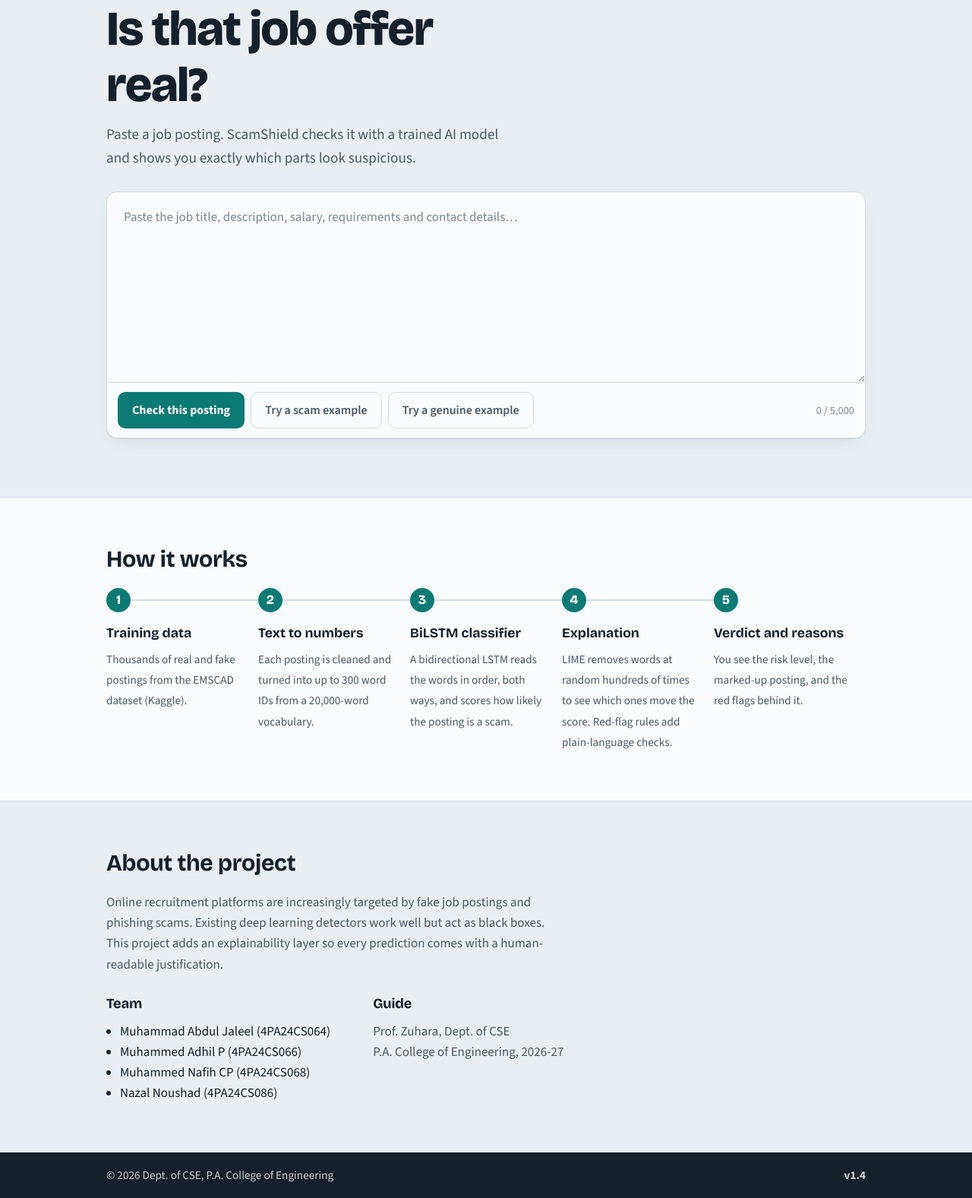
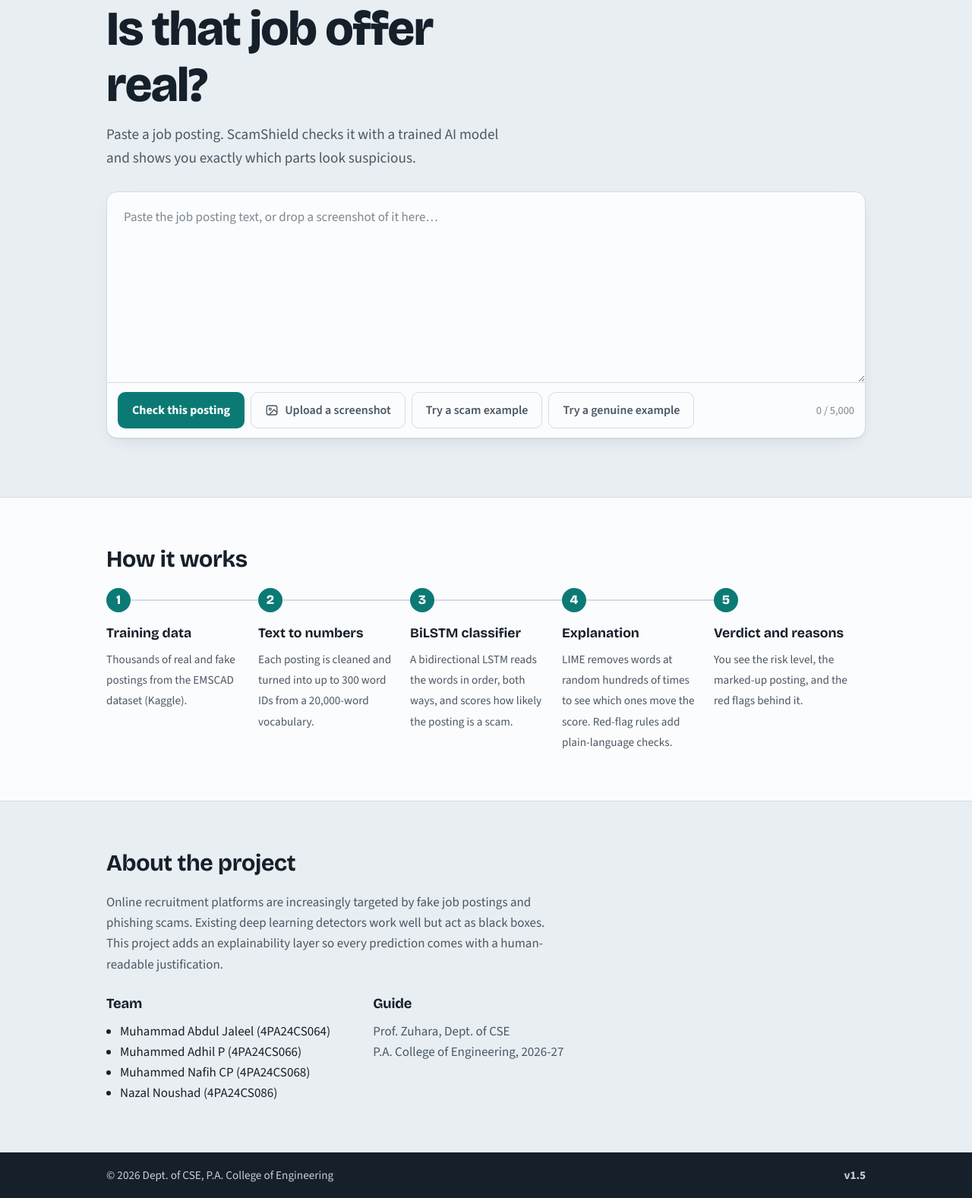
Before and after one commit to muhammad-12pa/hiring-scam-detector, a Flask app: page / in a window 1280 px wide. Shown: the part 111-1688 px from the top of the page at 76% size. Run offline with Flask 3, Linux system fonts and the light colour scheme; parts of the project's set-up code (start-up, migrations or seed data) failed here and were passed over.

Commit message:
v1.5: read job posts from screenshots (in-browser OCR)
- "Upload a screenshot" button, plus paste (Ctrl+V) and drag-and-drop onto the text box
- Tesseract.js 5.1.1 runs in the visitor's browser (lazy-loaded from jsDelivr, ~7 MB
  on first use, cached after); the image never reaches the server
- Small images are enlarged before reading; chat timestamps removed and wrapped lines
  re-joined; recognised text goes into the box to review before checking
- Progress bar, thumbnail, and plain-language errors (wrong file type, >10 MB, no text,
  reader failed to load)

Co-Authored-By: Claude Opus 5.5 <noreply@anthropic.com>
Claude-Session: https://claude.ai/code/session_019QWMaVrvR9ct6AreLANLf9

```diff
--- a/app.py
+++ b/app.py
@@ -12,7 +12,7 @@ from red_flags import find_red_flags, rule_for_word
 app = Flask(__name__)
 
 # Bump on every deploy; shown in the page footer and at /version so you can tell it's live.
-VERSION = "v1.4"
+VERSION = "v1.5"
 
 # ---------- Load everything saved by the notebook ----------
 with open("model/config.json") as f:
--- /dev/null
+++ b/static/ocr.js
@@ -0,0 +1,173 @@
+// Screenshot upload: reads the text out of an image in the browser with Tesseract.js,
+// then puts it in the text box so the user can check it before analysing.
+// Nothing is uploaded to the server; the image never leaves the device.
+(() => {
+  const TESSERACT = "https://cdn.jsdelivr.net/npm/tesseract.js@5.1.1/dist/tesseract.min.js";
+  const OPTIONS = {
+    workerPath: "https://cdn.jsdelivr.net/npm/tesseract.js@5.1.1/dist/worker.min.js",
+    corePath: "https://cdn.jsdelivr.net/npm/tesseract.js-core@5.1.1",
+    langPath: "https://cdn.jsdelivr.net/npm/@tesseract.js-data/eng@1.0.0/4.0.0_best_int",
+  };
+  const TYPES = ["image/png", "image/jpeg", "image/webp"];
+  const MAX_BYTES = 10 * 1024 * 1024;
+
+  const $ = id => document.getElementById(id);
+  const card = $("inputCard"), input = $("imageInput"), jobText = $("jobText");
+  const box = $("ocrStatus"), msg = $("ocrText"), bar = $("ocrBar"), thumb = $("ocrThumb"), dismiss = $("ocrDismiss");
+
+  let workerPromise = null;
+  let busy = false;
+  let thumbUrl = null;
+
+  function status(text, { progress = null, state = "working" } = {}) {
+    box.classList.remove("hidden", "done", "is-error");
+    if (state === "done") box.classList.add("done");
+    if (state === "error") box.classList.add("is-error");
+    msg.textContent = text;
+    if (progress !== null) bar.style.width = Math.round(progress * 100) + "%";
+    dismiss.classList.toggle("hidden", state === "working");
+  }
+  dismiss.addEventListener("click", () => box.classList.add("hidden"));
+
+  function loadScript(src) {
+    return new Promise((resolve, reject) => {
+      const s = document.createElement("script");
+      s.src = src;
+      s.onload = resolve;
+      s.onerror = () => reject(new Error("load"));
+      document.head.appendChild(s);
+    });
+  }
+
+  // Load the reader only the first time it's needed (about 7 MB, cached afterwards).
+  function getWorker() {
+    if (!workerPromise) {
+      workerPromise = (async () => {
+        if (!window.Tesseract) await loadScript(TESSERACT);
+        return Tesseract.createWorker("eng", 1, {
+          ...OPTIONS,
+          logger: m => {
+            if (m.status === "recognizing text") {
+              status("Reading the text…", { progress: 0.35 + 0.65 * m.progress });
+            } else if (/load|initializ/i.test(m.status)) {
+              status("Getting the text reader ready (first time only)…", { progress: 0.05 + 0.3 * (m.progress || 0) });
+            }
+          },
+        });
+      })().catch(err => { workerPromise = null; throw err; });
+    }
+    return workerPromise;
+  }
+
+  // Small screenshots read better when enlarged first.
+  async function prepare(file) {
+    const img = await createImageBitmap(file);
+    const scale = Math.min(2.5, Math.max(1, 1600 / img.width));
+    const canvas = document.createElement("canvas");
+    canvas.width = Math.round(img.width * scale);
+    canvas.height = Math.round(img.height * scale);
+    const ctx = canvas.getContext("2d");
+    ctx.imageSmoothingQuality = "high";
+    ctx.drawImage(img, 0, 0, canvas.width, canvas.height);
+    img.close && img.close();
+    return canvas;
+  }
+
+  // Light clean-up: drop chat timestamps / tick marks, re-join lines that a chat bubble
+  // or narrow column wrapped mid-sentence, tidy spacing.
+  function clean(text) {
+    const lines = text
+      .split("\n")
+      .map(l => l.replace(/\s+/g, " ").trim())
+      .map(l => l.replace(/\s+\d{1,2}:\d{2}\s?(am|pm)?\s*[✓✔vV/]{0,2}\s*$/i, "").trim())
+      .filter(l => l && /[A-Za-z0-9]{2,}/.test(l) && !/^\d{1,2}[:.]\d{2}\s?[a-z]{0,3}\.?$/i.test(l));
+    const out = [];
+    for (const l of lines) {
+      const prev = out[out.length - 1];
+      // Previous line stops mid-sentence and this one carries on → same paragraph.
+      if (prev && !/[.!?:;)\]]$/.test(prev) && /^[a-z0-9(₹$£€]/.test(l)) out[out.length - 1] = prev + " " + l;
+      else out.push(l);
+    }
+    return out.join("\n").slice(0, 5000);
+  }
+
+  async function readImage(file) {
+    if (busy) return;
+    if (!file) return;
+    if (!TYPES.includes(file.type)) {
+      status("That file isn't a PNG, JPG or WebP image. Choose a screenshot in one of those formats.", { state: "error" });
+      return;
+    }
+    if (file.size > MAX_BYTES) {
+      status("That image is over 10 MB. Crop it or take a smaller screenshot, then try again.", { state: "error" });
+      return;
+    }
+
+    busy = true;
+    if (thumbUrl) URL.revokeObjectURL(thumbUrl);
+    thumbUrl = URL.createObjectURL(file);
+    thumb.src = thumbUrl;
+    status("Getting the text reader ready…", { progress: 0.03 });
+
+    try {
+      const canvas = await prepare(file);
+      let worker;
+      try {
+        worker = await getWorker();
+      } catch {
+        status("Couldn't load the text reader. Check your internet connection and try again.", { state: "error" });
+        return;
+      }
+      status("Reading the text…", { progress: 0.4 });
+      const { data } = await worker.recognize(canvas);
+      const text = clean(data.text || "");
+      if (text.replace(/\s/g, "").length < 20) {
+        status("No readable text found in that image. Try a sharper or closer screenshot, or paste the text instead.", { state: "error" });
+        return;
+      }
+      jobText.value = text;
+      jobText.dispatchEvent(new Event("input"));
+      jobText.focus();
+      jobText.setSelectionRange(0, 0);
+      jobText.scrollTop = 0;
+      const sure = (data.confidence || 0) >= 70;
+      status(sure
+        ? "Text read from your screenshot. Check it, then press Check this posting."
+        : "Text read, but the image was hard to read. Fix any wrong words, then press Check this posting.",
+        { state: "done" });
+    } catch (e) {
+      console.error(e);
+      status("Couldn't read that image. Try another screenshot, or paste the text instead.", { state: "error" });
+    } finally {
+      busy = false;
+      input.value = "";
+    }
+  }
+
+  input.addEventListener("change", () => readImage(input.files[0]));
+
+  // Paste an image (Ctrl+V / long-press paste). Plain text pastes are left alone.
+  document.addEventListener("paste", e => {
+    const item = [...(e.clipboardData?.items || [])].find(i => i.kind === "file" && i.type.startsWith("image/"));
+    if (!item) return;
+    e.preventDefault();
+    readImage(item.getAsFile());
+  });
+
+  // Drag and drop onto the input card.
+  let depth = 0;
+  const hasFiles = e => [...(e.dataTransfer?.types || [])].includes("Files");
+  card.addEventListener("dragenter", e => { if (hasFiles(e)) { e.preventDefault(); depth++; card.classList.add("dragging"); } });
+  card.addEventListener("dragover", e => { if (hasFiles(e)) e.preventDefault(); });
+  card.addEventListener("dragleave", () => { depth = Math.max(0, depth - 1); if (!depth) card.classList.remove("dragging"); });
+  card.addEventListener("drop", e => {
+    if (!hasFiles(e)) return;
+    e.preventDefault();
+    depth = 0;
+    card.classList.remove("dragging");
+    readImage(e.dataTransfer.files[0]);
+  });
+
+  // Expose for testing / other scripts
+  window.scamShieldReadImage = readImage;
+})();
--- a/static/style.css
+++ b/static/style.css
@@ -93,6 +93,30 @@ textarea::placeholder { color: var(--ink-faint); }
 .btn-ghost { background: transparent; color: var(--ink-soft); border-color: var(--line); font-weight: 600; }
 .btn-ghost:hover { color: var(--ink); border-color: var(--ink-faint); }
 .error { color: var(--scam-ink); font-weight: 600; margin-top: 12px; min-height: 1px; }
+
+/* ---------- Screenshot upload (OCR) ---------- */
+.input-card { position: relative; }
+.btn-upload { display: inline-flex; align-items: center; gap: 8px; }
+.btn-upload svg { width: 18px; height: 18px; fill: none; stroke: currentColor; stroke-width: 1.8; stroke-linecap: round; stroke-linejoin: round; }
+.btn-upload:has(+ input:focus-visible) { outline: 3px solid var(--teal); outline-offset: 2px; }
+.drop-overlay { position: absolute; inset: 0; z-index: 2; display: none; place-items: center; padding: 20px; text-align: center;
+                border: 2px dashed var(--teal); border-radius: 14px; font-family: var(--display); font-weight: 700; font-size: 1.2rem;
+                color: var(--teal-deep); background: color-mix(in srgb, var(--paper) 88%, var(--teal)); pointer-events: none; }
+.input-card.dragging .drop-overlay { display: grid; }
+
+.ocr-status { display: grid; grid-template-columns: auto 1fr auto; gap: 14px; align-items: center;
+              padding: 12px 14px; border-top: 1px solid var(--line); background: color-mix(in srgb, var(--teal) 6%, var(--paper)); }
+.ocr-status.is-error { background: color-mix(in srgb, var(--scam) 10%, var(--paper)); }
+.ocr-thumb { width: 44px; height: 44px; object-fit: cover; border-radius: 8px; border: 1px solid var(--line); background: var(--mist); }
+.ocr-thumb[src=""], .ocr-thumb:not([src]) { visibility: hidden; }
+.ocr-text { font-size: .95rem; font-weight: 600; }
+.ocr-status.is-error .ocr-text { color: var(--scam-ink); }
+.ocr-progress { height: 6px; margin-top: 8px; border-radius: 3px; background: var(--line); overflow: hidden; }
+.ocr-progress span { display: block; height: 100%; width: 0; background: var(--teal); border-radius: 3px; transition: width .25s ease; }
+.ocr-status.done .ocr-progress, .ocr-status.is-error .ocr-progress { display: none; }
+.ocr-dismiss { width: 32px; height: 32px; border: 0; border-radius: 8px; background: transparent; color: var(--ink-soft);
+               font-size: 1.4rem; line-height: 1; cursor: pointer; }
+.ocr-dismiss:hover { background: var(--mist); color: var(--ink); }
 
 /* ---------- Report ---------- */
 .report { margin-top: 36px; display: grid; gap: 18px; }
@@ -209,6 +233,8 @@ footer { background: var(--nav-bg); color: var(--nav-ink); padding: 18px 0; font
   .actions { width: 100%; }
   .actions .btn-primary { flex: 1 0 100%; }
   .actions .btn-ghost { flex: 1; padding: 9px 10px; font-size: .95rem; white-space: nowrap; }
+  .actions .btn-upload { flex: 1 0 100%; justify-content: center; }
+  .ocr-status { grid-template-columns: auto 1fr auto; gap: 10px; }
   .btn .long { display: none; }
   .btn .short { display: inline; }
   .verdict-block, .panel { padding: 18px; }
--- a/templates/index.html
+++ b/templates/index.html
@@ -31,13 +31,29 @@
         <h1>Is that job offer real?</h1>
         <p class="lede">Paste a job posting. ScamShield checks it with a trained AI model and shows you exactly which parts look suspicious.</p>
 
-        <div class="input-card">
+        <div class="input-card" id="inputCard">
           <label for="jobText" class="sr-only">Job posting text</label>
           <textarea id="jobText" rows="8" maxlength="5000"
-            placeholder="Paste the job title, description, salary, requirements and contact details…"></textarea>
+            placeholder="Paste the job posting text, or drop a screenshot of it here…"></textarea>
+          <div class="drop-overlay" aria-hidden="true">Drop the screenshot to read its text</div>
+
+          <div id="ocrStatus" class="ocr-status hidden" role="status" aria-live="polite">
+            <img id="ocrThumb" class="ocr-thumb" alt="">
+            <div class="ocr-body">
+              <p id="ocrText" class="ocr-text"></p>
+              <div class="ocr-progress"><span id="ocrBar"></span></div>
+            </div>
+            <button id="ocrDismiss" class="ocr-dismiss hidden" type="button" aria-label="Hide this message">×</button>
+          </div>
+
           <div class="input-footer">
             <div class="actions">
               <button id="analyzeBtn" class="btn btn-primary" type="button">Check this posting</button>
+              <label class="btn btn-ghost btn-upload" for="imageInput">
+                <svg viewBox="0 0 24 24" aria-hidden="true"><rect x="3" y="4" width="18" height="16" rx="3"/><circle cx="9" cy="10" r="1.8"/><path d="m21 16-5-5-9 9"/></svg>
+                Upload a screenshot
+              </label>
+              <input id="imageInput" class="sr-only" type="file" accept="image/png,image/jpeg,image/webp">
               <button id="sampleBtn" class="btn btn-ghost" type="button"><span class="long">Try a scam example</span><span class="short">Scam example</span></button>
               <button id="sampleLegitBtn" class="btn btn-ghost" type="button"><span class="long">Try a genuine example</span><span class="short">Genuine example</span></button>
             </div>
@@ -133,5 +149,6 @@
     </div>
   </footer>
   <script src="{{ url_for('static', filename='script.js') }}?v={{ version }}"></script>
+  <script src="{{ url_for('static', filename='ocr.js') }}?v={{ version }}"></script>
 </body>
 </html>
```
